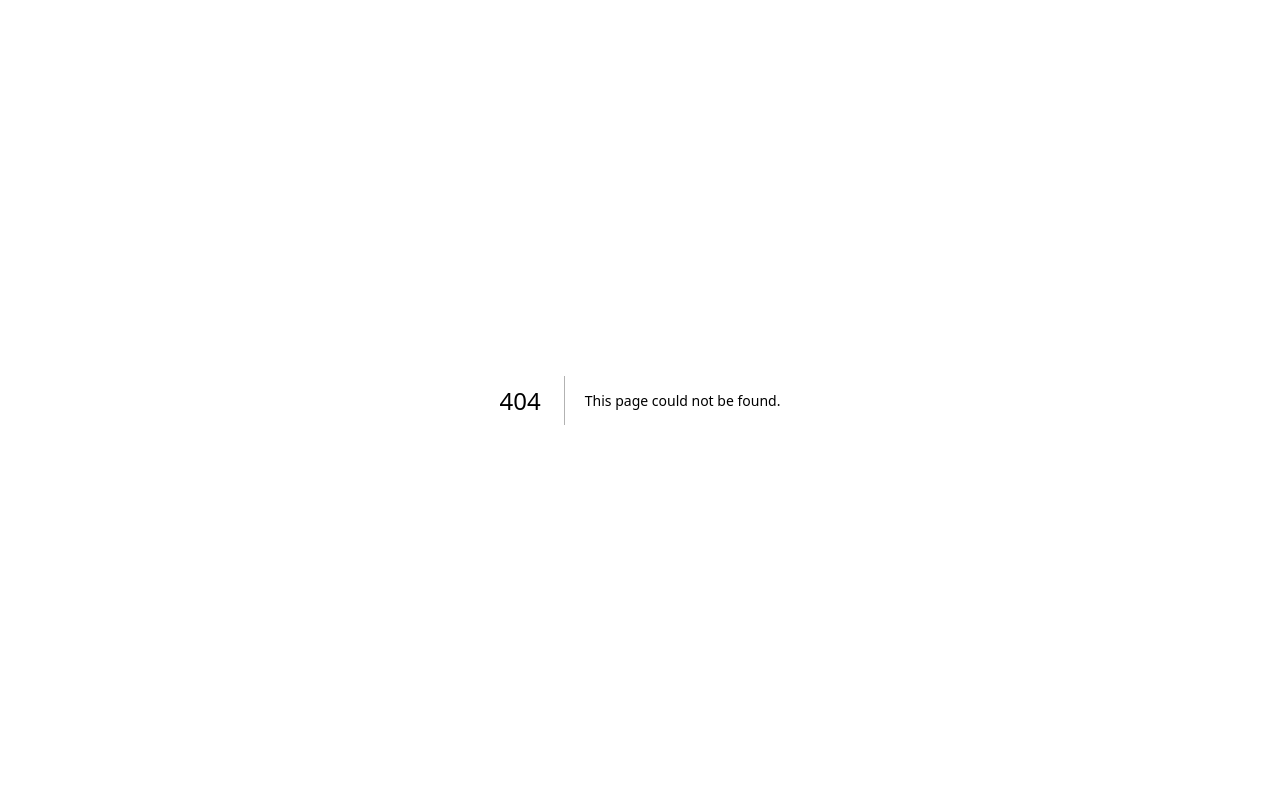
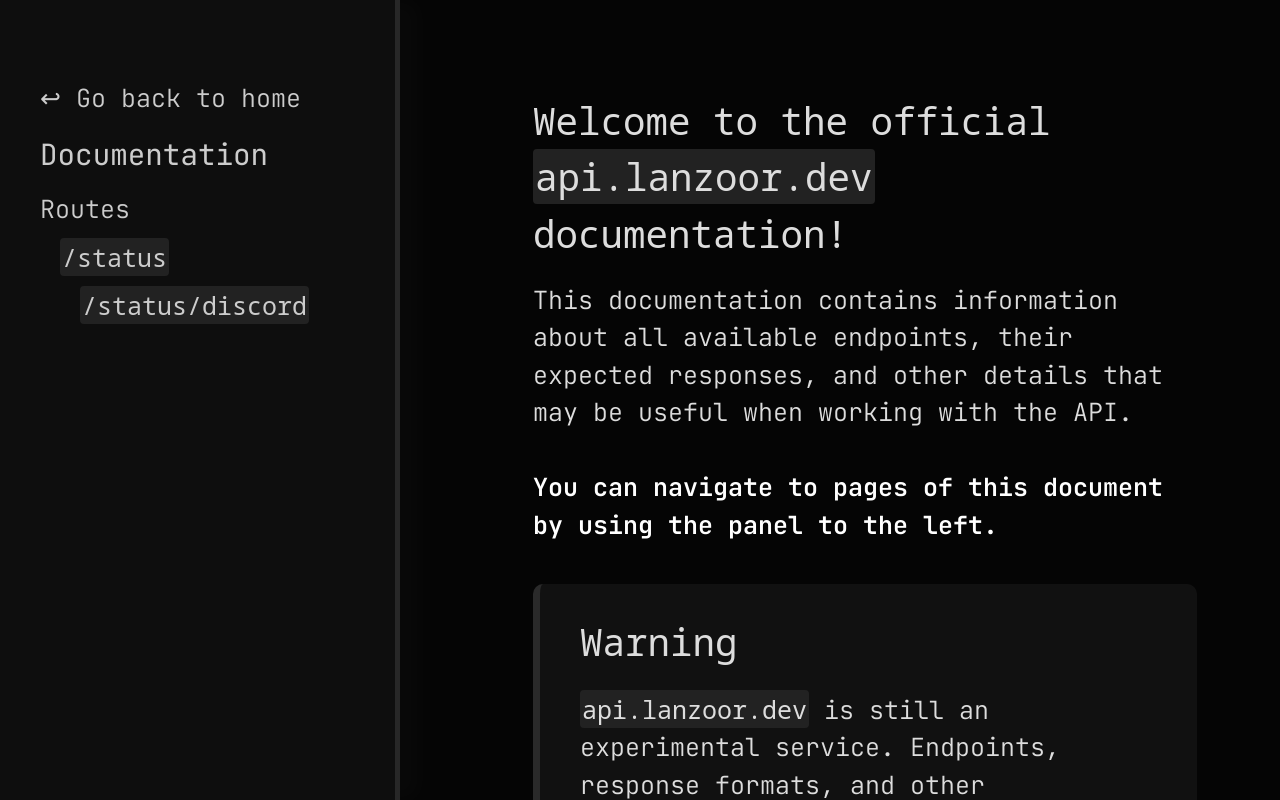
Before and after one commit to Lanzoor/core-api, a Next.js app: page /docs in a window 1280 px wide. Before the commit this address had no page. Shown: the top 800 px of the page. Built offline with nearby package versions, Linux system fonts and the light colour scheme.

Commit message:
Stage commits for v26.1.11: add basic documentation structure + implement simple navigation panel + improve some styles

```diff
--- /dev/null
+++ b/app/docs/components.tsx
@@ -0,0 +1,27 @@
+export default function NavigationPanel() {
+    return (
+        <nav className="navigation-panel">
+            <a href="/">↩ Go back to home</a>
+
+            <h3>
+                <a href="/docs">Documentation</a>
+            </h3>
+
+            <div className="nav-group">
+                <a href="/docs/routes">Routes</a>
+
+                <div className="nav-children">
+                    <a href="/docs/routes/status">
+                        <code>/status</code>
+                    </a>
+
+                    <div className="nav-children">
+                        <a href="/docs/routes/status/discord">
+                            <code>/status/discord</code>
+                        </a>
+                    </div>
+                </div>
+            </div>
+        </nav>
+    );
+}
--- /dev/null
+++ b/app/docs/page.tsx
@@ -0,0 +1,36 @@
+'use client';
+
+import { useState, useEffect } from 'react';
+import NavigationPanel from './components';
+import '@/app/styles/main.css';
+import '@/app/styles/docs.css';
+
+export default function Page() {
+    return (
+        <>
+            <NavigationPanel />
+
+            <main>
+                <section>
+                    <h1 className="header">
+                        Welcome to the official <code>api.lanzoor.dev</code> documentation!
+                    </h1>
+
+                    <p>
+                        This documentation contains information about all available endpoints, their expected responses, and other details that may be useful when working with the API.
+                        <br />
+                        <br />
+                        <b>You can navigate to pages of this document by using the panel to the left.</b>
+                    </p>
+
+                    <blockquote>
+                        <h2 className="header">Warning</h2>
+                        <code>api.lanzoor.dev</code> is still an experimental service. Endpoints, response formats, and other functionality may change at any time without notice. Downtime, breaking changes, and unexpected behavior should be expected.
+                        <br />
+                        <b>Please do not rely on api.lanzoor.dev for production applications, automation, scripting, or other critical workflows unless you fully understand and accept these risks.</b> Thanks.
+                    </blockquote>
+                </section>
+            </main>
+        </>
+    );
+}
--- /dev/null
+++ b/app/styles/docs.css
@@ -0,0 +1,61 @@
+.navigation-panel {
+    position: fixed;
+    left: 0;
+    top: 0;
+
+    width: 400px;
+    height: 100vh;
+
+    overflow-y: auto;
+
+    padding: 80px 40px;
+
+    border-right: 5px solid rgba(255, 255, 255, 0.1);
+
+    background: rgba(255, 255, 255, 0.04);
+    box-shadow: 20px 0 20px rgba(255, 255, 255, 0.02);
+
+    display: flex;
+    flex-direction: column;
+    white-space: nowrap;
+}
+
+.navigation-panel a {
+    display: inline-block;
+
+    text-decoration: none;
+    color: #ccc;
+
+    transition: 0.5s ease;
+}
+
+.navigation-panel a:hover {
+    color: #fff;
+}
+
+.nav-group {
+    display: flex;
+    flex-direction: column;
+}
+
+.nav-children {
+    display: flex;
+    flex-direction: column;
+
+    padding: 10px;
+    padding-left: 20px;
+}
+
+main {
+    margin-left: 450px;
+}
+
+@media (max-width: 1024px) {
+    .navigation-panel {
+        display: none;
+    }
+
+    main {
+        margin-left: 0;
+    }
+}
--- /dev/null
+++ b/app/styles/frontpage.css
@@ -0,0 +1,17 @@
+section {
+    width: 100%;
+    padding: 10%;
+
+    display: flex;
+    flex-direction: column;
+    align-items: flex-start;
+    justify-content: center;
+
+    gap: 10px;
+}
+
+@media (max-width: 1024px) {
+    section {
+        padding: 2%;
+    }
+}
--- a/app/page.css
+++ b/app/styles/main.css
@@ -40,16 +40,9 @@
     color: var(--bold-text);
 }
 
-.container {
+section {
     width: 100%;
     padding: 10%;
-
-    display: flex;
-    flex-direction: column;
-    align-items: flex-start;
-    justify-content: center;
-
-    gap: 10px;
 }
 
 nav {
@@ -62,7 +55,7 @@
     width: 100%;
 }
 
-nav a {
+nav.links a {
     position: relative;
     font-family: 'Noto Sans Mono';
     text-decoration: none;
@@ -70,12 +63,12 @@
     transition: all 0.5s ease;
 }
 
-nav a:hover {
+nav.links a:hover {
     color: var(--anchor-hover);
     text-shadow: 0 0 10px var(--anchor-hover);
 }
 
-nav a::after {
+nav.links a::after {
     content: '';
     position: absolute;
     left: 0;
@@ -87,7 +80,7 @@
     transition: all 0.5s ease-out;
 }
 
-nav a:hover::after {
+nav.links a:hover::after {
     background: var(--anchor-hover);
     width: 100%;
 }
@@ -100,6 +93,15 @@
 h6 {
     font-family: 'Noto Sans Mono';
     font-weight: 400;
+}
+
+h1.header,
+h2.header,
+h3.header,
+h4.header,
+h5.header,
+h6.header {
+    margin: 10px 0 20px 0;
 }
 
 code {
@@ -123,12 +125,16 @@
     opacity: 0.5;
 }
 
+blockquote {
+    background: rgba(255, 255, 255, 0.05);
+    padding: 20px 40px;
+    border-radius: 10px;
+    border-left: 7.5px solid rgba(255, 255, 255, 0.1);
+    margin: 40px 0;
+}
+
 @media (max-width: 1024px) {
     body {
         font-size: 15px;
     }
-
-    .container {
-        margin: 2%;
-    }
 }
--- a/lib/api.ts
+++ b/lib/api.ts
@@ -2,7 +2,7 @@
 
 export const coreVersions: Record<any, string> = {
     frontend: 'v26.22.3',
-    backend: 'v26.1.10',
+    backend: 'v26.1.11',
 };
 
 export const CORSHeadersAllowAll = {
```
Also changed, not shown: app/page.tsx (+7 -6 lines), app/docs/routes/page.tsx (added), app/docs/routes/status/discord/page.tsx (added), app/docs/routes/status/page.tsx (added).
